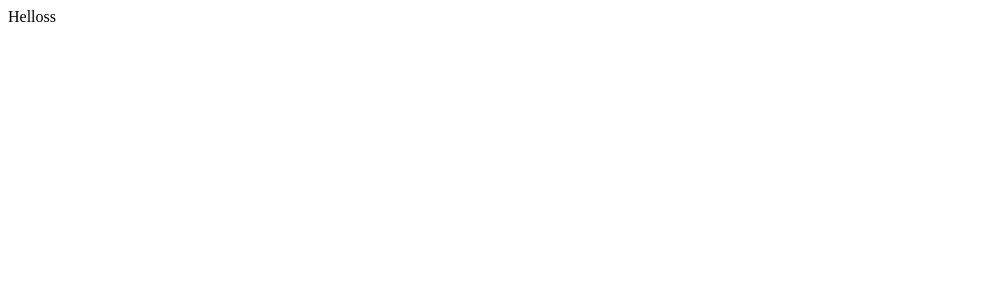
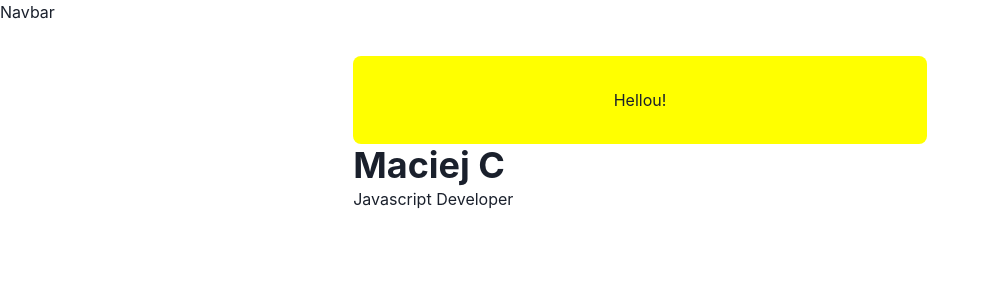
Before and after one commit to 5yn74x3rror/portfolio, a Next.js app: page / in a window 1280 px wide. Shown: the top 300 px of the page, without its empty margins (0-989 px from the left). Built offline with nearby package versions, Linux system fonts and the light colour scheme.

Commit message:
portfolio wip

```diff
--- a/components/layouts/main.tsx
+++ b/components/layouts/main.tsx
@@ -1,13 +1,29 @@
+import React from "react";
 import Head from "next/head";
-import { Box } from "@chakra-ui/react";
+import { Box, Container } from "@chakra-ui/react";
 
-const Main = ({ children, router }) => {
+import Navbar from '../navbar';
+
+type MainProps = {
+  children?: React.ReactNode,
+  router: {
+    asPath: String
+  }
+};
+
+const Main = ({ children, router }: MainProps) => {
   return (
     <Box as='main' pb={8}>
       <Head>
         <meta name='viewport' content='width=device-width, initial-scale=1' />
         <title>MC Homepage</title>
       </Head>
+
+      <Navbar path={router.asPath} />
+
+      <Container maxW='container.md' pt={14}>
+        {children}
+      </Container>
     </Box>
   );
 };
--- /dev/null
+++ b/components/logo.tsx
@@ -0,0 +1,42 @@
+import Link from "next/link";
+import Image from "next/image";
+import { Text, useColorModeValue } from '@chakra-ui/react';
+import styled from "@emotion/styled";
+
+const LogoBox = styled.span`
+  font-weight: bold;
+  font-size: 18px;
+  display: inline-flex;
+  align-items: center;
+  height: 30px;
+  line-height: 20px;
+  padding: 10px;
+
+  &:hover img {
+    transform: rotate(20deg);
+  }
+`;
+
+const Logo = () => {
+  const img = `/images/image${useColorModeValue('', '-dark')}.png`;
+
+  return (
+    <Link href='/'>
+      <a>
+        <LogoBox>
+          <Image src={img} width={20} height={20} alt='logo' />
+          <Text
+            color={useColorModeValue('gray.800', 'whiteAlpha.900')}
+            fontFamily='M PLUS Rounded 1c'
+            fontWeight='bold'
+            ml={3}
+          >
+            Maciej C
+          </Text>
+        </LogoBox>
+      </a>
+    </Link>
+  );
+};
+
+export default Logo;
--- /dev/null
+++ b/components/navbar.tsx
@@ -0,0 +1,59 @@
+import NextLink from 'next/link';
+import {
+  Container,
+  Box,
+  Link,
+  Stack,
+  Heading,
+  Flex,
+  Menu,
+  MenuItem,
+  MenuList,
+  MenuButton,
+  IconButton,
+  useColorModeValue,
+} from '@chakra-ui/react';
+import { HamburgerIcon } from '@chakra-ui/icons';
+
+import Logo from './logo';
+
+const LinkItem = ({ href, path, children }) => {
+  const active = path === href;
+  const inactiveColor = useColorModeValue('gray.200', 'whiteAlpha.900');
+
+  return (
+    <NextLink href={href}>
+      <Link
+        p={2}
+        bg={active ? 'glassTeal' : undefined}
+        color={active ? '#202023' : inactiveColor}
+      >
+        {children}
+      </Link>
+    </NextLink>
+  );
+};
+
+type NavbarProps = {
+  path: String
+};
+
+const Navbar = (props: NavbarProps) => {
+  const { path } = props;
+
+  return (
+    <Box
+      position='fixed'
+      as='nav'
+      w='100%'
+      bg={useColorModeValue('#ffffff40', '#20202380')}
+      style={{ backdropFilter: 'blur(10px)' }}
+      zIndex={1}
+      {...props}
+    >
+      Navbar
+    </Box>
+  );
+};
+
+export default Navbar;
--- a/package.json
+++ b/package.json
@@ -10,6 +10,7 @@
     "prettier": "prettier --write ."
   },
   "dependencies": {
+    "@chakra-ui/icons": "^2.0.11",
     "@chakra-ui/react": "^2.3.7",
     "@emotion/react": "^11.10.5",
     "@emotion/styled": "^11.10.5",
--- a/pages/_app.tsx
+++ b/pages/_app.tsx
@@ -1,5 +1,14 @@
+import { ChakraProvider } from '@chakra-ui/react';
 import type { AppProps } from 'next/app';
 
-export default function App({ Component, pageProps }: AppProps) {
-  return <Component {...pageProps} />;
+import Layout from '../components/layouts/main';
+
+export default function App({ Component, pageProps, router }: AppProps) {
+  return (
+    <ChakraProvider>
+      <Layout router={router}>
+        <Component {...pageProps} key={router.route} />
+      </Layout>
+    </ChakraProvider>
+  );
 }
--- a/pages/index.tsx
+++ b/pages/index.tsx
@@ -1,8 +1,20 @@
+import { Container, Flex, Box, Heading } from '@chakra-ui/react';
+
 const Page = () => {
   return (
-    <div>
-      Helloss
-    </div>
+    <Container>
+      <Flex borderRadius='lg' bg='yellow' p={8} align='center' justify='center'>
+        Hellou!
+      </Flex>
+      <Box display={{ md: 'flex' }}>
+        <Box flexGrow={1}>
+          <Heading as='h2' variant='page-title'>
+            Maciej C
+          </Heading>
+          <p>Javascript Developer</p>
+        </Box>
+      </Box>
+    </Container>
   );
 };
 
```
Also changed, not shown: 1 other file (tests, documents, lock files or other folders).
